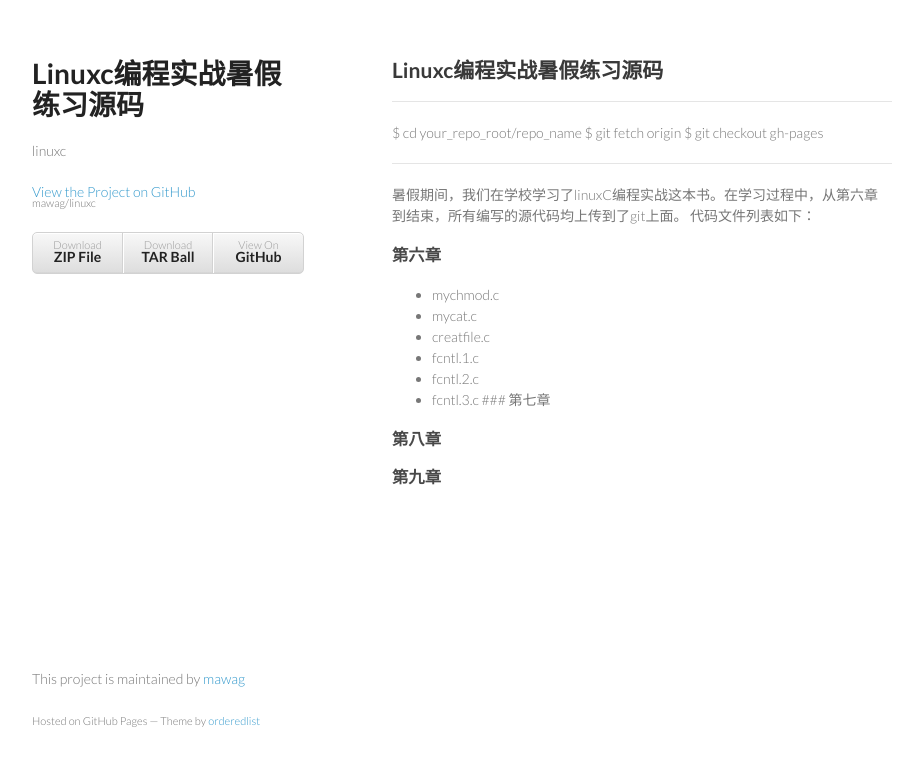
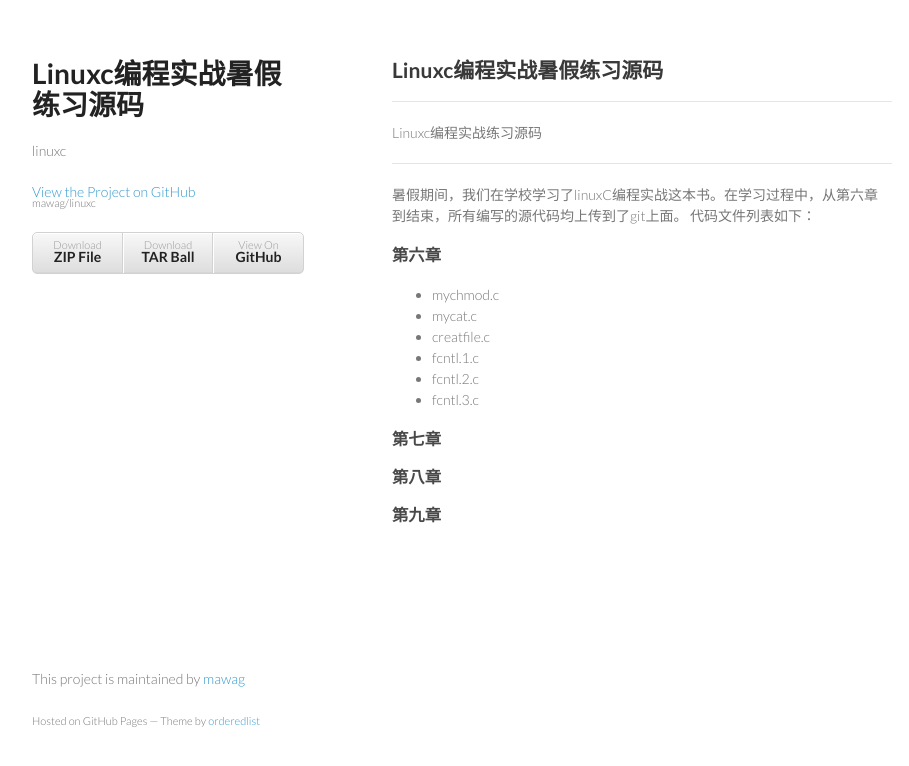
Before and after one commit to mawag/linuxc, a plain HTML site: page index.html in a window 1280 px wide. Shown: the whole page, without its empty margins (178-1087 px from the left). Drawn offline with Linux system fonts and the light colour scheme.

Commit message:
Create gh-pages branch via GitHub

```diff
--- a/index.html
+++ b/index.html
@@ -31,9 +31,7 @@
         <h2>
 <a name="linuxc%E7%BC%96%E7%A8%8B%E5%AE%9E%E6%88%98%E6%9A%91%E5%81%87%E7%BB%83%E4%B9%A0%E6%BA%90%E7%A0%81" class="anchor" href="#linuxc%E7%BC%96%E7%A8%8B%E5%AE%9E%E6%88%98%E6%9A%91%E5%81%87%E7%BB%83%E4%B9%A0%E6%BA%90%E7%A0%81"><span class="octicon octicon-link"></span></a>Linuxc编程实战暑假练习源码</h2>
 
-<hr><p>$ cd your_repo_root/repo_name
-$ git fetch origin
-$ git checkout gh-pages</p>
+<hr><p>Linuxc编程实战练习源码</p>
 
 <hr><p>暑假期间，我们在学校学习了linuxC编程实战这本书。在学习过程中，从第六章到结束，所有编写的源代码均上传到了git上面。
 代码文件列表如下：</p>
@@ -47,9 +45,11 @@ $ git checkout gh-pages</p>
 <li>creatfile.c</li>
 <li>fcntl.1.c</li>
 <li>fcntl.2.c</li>
-<li>fcntl.3.c
-### 第七章</li>
+<li>fcntl.3.c</li>
 </ul><h3>
+<a name="%E7%AC%AC%E4%B8%83%E7%AB%A0" class="anchor" href="#%E7%AC%AC%E4%B8%83%E7%AB%A0"><span class="octicon octicon-link"></span></a>第七章</h3>
+
+<h3>
 <a name="%E7%AC%AC%E5%85%AB%E7%AB%A0" class="anchor" href="#%E7%AC%AC%E5%85%AB%E7%AB%A0"><span class="octicon octicon-link"></span></a>第八章</h3>
 
 <h3>
--- a/params.json
+++ b/params.json
@@ -1 +1 @@
-{"name":"Linuxc编程实战暑假练习源码","tagline":"linuxc","body":"## Linuxc编程实战暑假练习源码\r\n\r\n***\r\n\r\n$ cd your_repo_root/repo_name\r\n$ git fetch origin\r\n$ git checkout gh-pages\r\n\r\n\r\n***\r\n暑假期间，我们在学校学习了linuxC编程实战这本书。在学习过程中，从第六章到结束，所有编写的源代码均上传到了git上面。\r\n代码文件列表如下：\r\n### 第六章\r\n* mychmod.c\r\n* mycat.c\r\n* creatfile.c\r\n* fcntl.1.c\r\n* fcntl.2.c\r\n* fcntl.3.c\r\n### 第七章\r\n\r\n### 第八章\r\n\r\n### 第九章","google":"","note":"Don't delete this file! It's used internally to help with page regeneration."}
+{"name":"Linuxc编程实战暑假练习源码","tagline":"linuxc","body":"## Linuxc编程实战暑假练习源码\r\n\r\n***\r\n Linuxc编程实战练习源码\r\n***\r\n暑假期间，我们在学校学习了linuxC编程实战这本书。在学习过程中，从第六章到结束，所有编写的源代码均上传到了git上面。\r\n代码文件列表如下：\r\n### 第六章\r\n* mychmod.c\r\n* mycat.c\r\n* creatfile.c\r\n* fcntl.1.c\r\n* fcntl.2.c\r\n* fcntl.3.c\r\n\r\n### 第七章\r\n\r\n### 第八章\r\n\r\n### 第九章","google":"","note":"Don't delete this file! It's used internally to help with page regeneration."}
```
